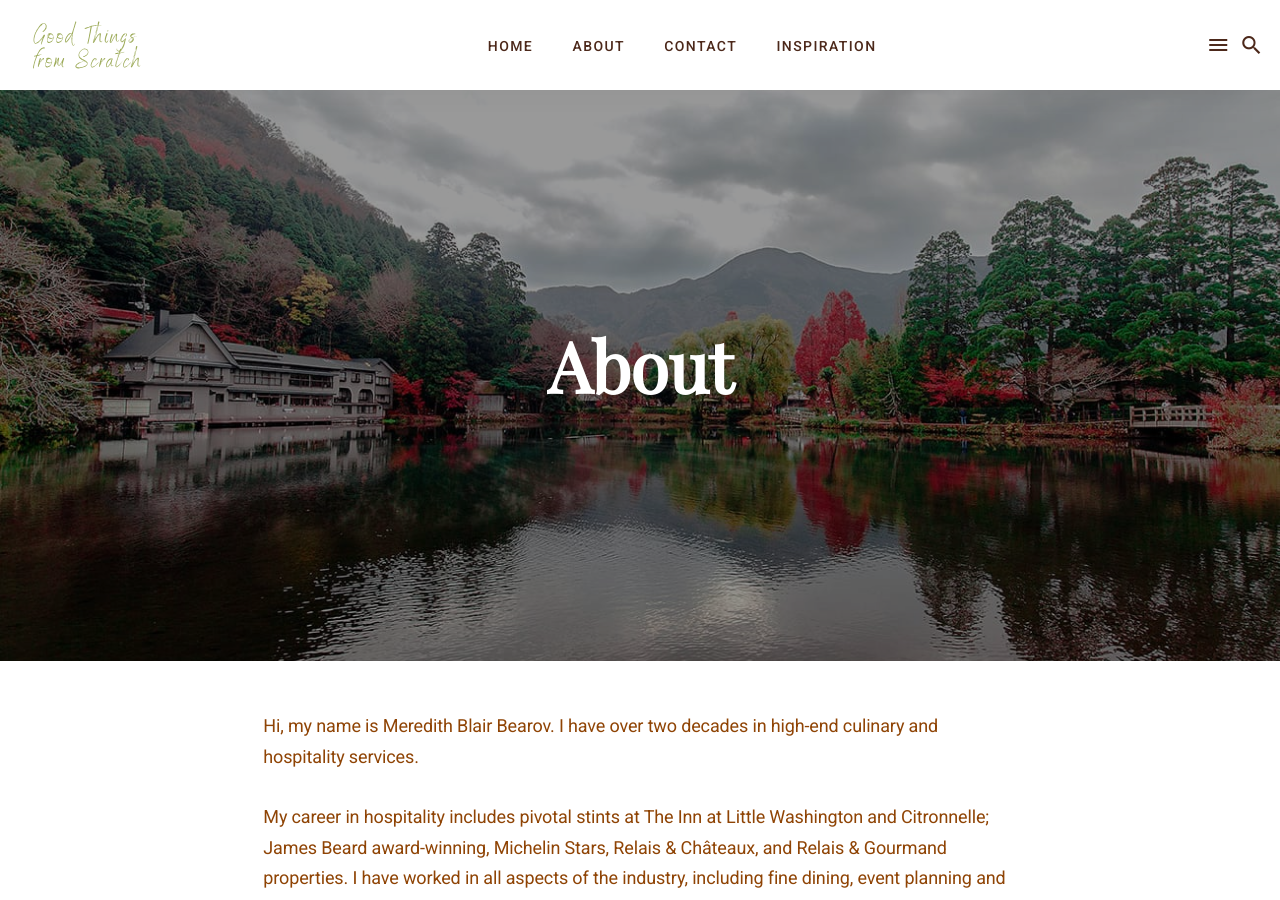
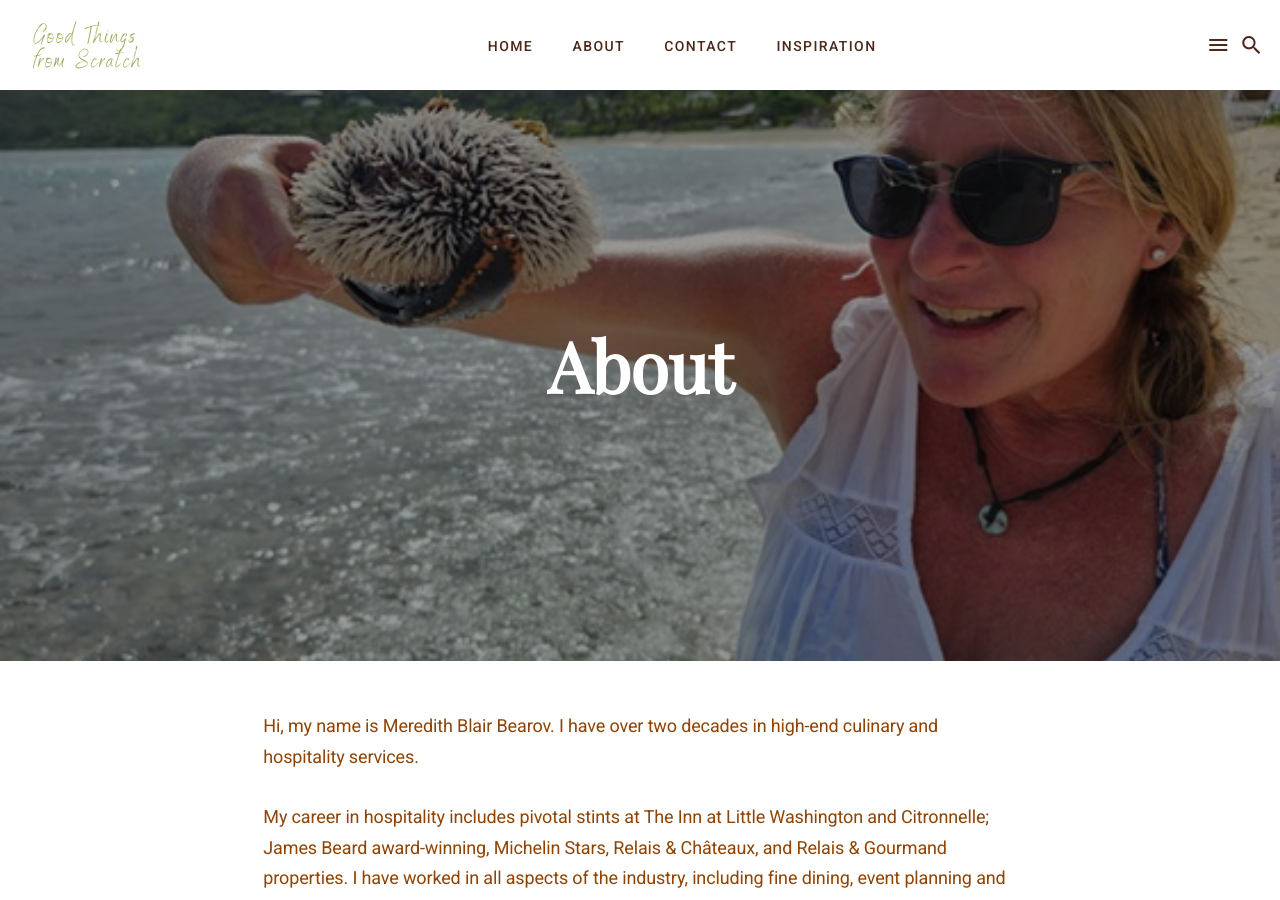
Before and after one commit to Stillpoint-Software/GoodThingsFromScratch, a Jekyll site: the page built from _pages/about.md, in a window 1280 px wide and 900 px high. Built offline with Jekyll 4.4.1, drawn with Linux system fonts in a browser that asks for light colours; nearby versions of some CDN libraries.

Commit message:
Update Pages “about”

```diff
--- a/_pages/about.md
+++ b/_pages/about.md
@@ -2,7 +2,7 @@
 layout: page
 permalink: /about/
 title: About
-image: /images/16.jpg
+image: /images/uploads/20230710_c.jpg
 ---
 Hi, my name is Meredith Blair Bearov. I have over two decades in high-end culinary and hospitality services.
 
```
